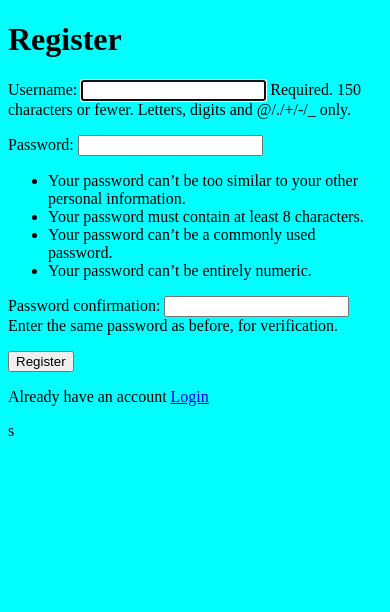
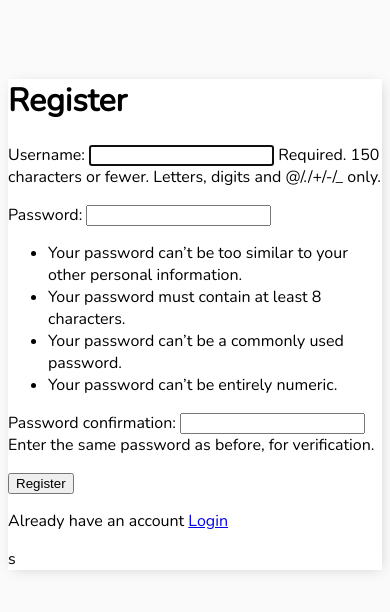
Before and after one commit to Gavriil1/CI_PP4_TD, a Django app: page /register/ in a window 390 px wide. Shown: the top 612 px of the page. Run offline with Django 4.2, Linux system fonts and the light colour scheme.

Commit message:
added Google fonts Nunito to main.htm. Added body css and div css to make it responsive

```diff
--- a/todo_list/base/templates/base/main.html
+++ b/todo_list/base/templates/base/main.html
@@ -7,9 +7,21 @@
     <title>To Do Items</title>
     <meta name="description", content="">
     <meta name="viewport" content="width=device-width, initial-scale=1.0">
+    <link rel="preconnect" href="https://fonts.googleapis.com">
+    <link rel="preconnect" href="https://fonts.gstatic.com" crossorigin>
+    <link href="https://fonts.googleapis.com/css2?family=Lato:ital,wght@0,300;1,900&family=Nunito:wght@200&family=Oswald:wght@300&display=swap" rel="stylesheet">
     <style>
         body{
-            background-color: aqua;
+            background-color: #FAFAFA;
+            font-family: 'Nunito', sans-serif;
+            padding-top: 50px;
+        }
+        .container{
+            max-width: 550px;
+            margin: auto;
+            background-color: #fff;
+            -webkit-box-shadow: 2px 2px 13px -4px rgba(0, 0, 0, 0.21);
+            box-shadow: 2px 2px 13px -4px rgba(0, 0, 0, 0.21);
         }
     </style>
 </head>
```
Also changed, not shown: todo_list/db.sqlite3.
